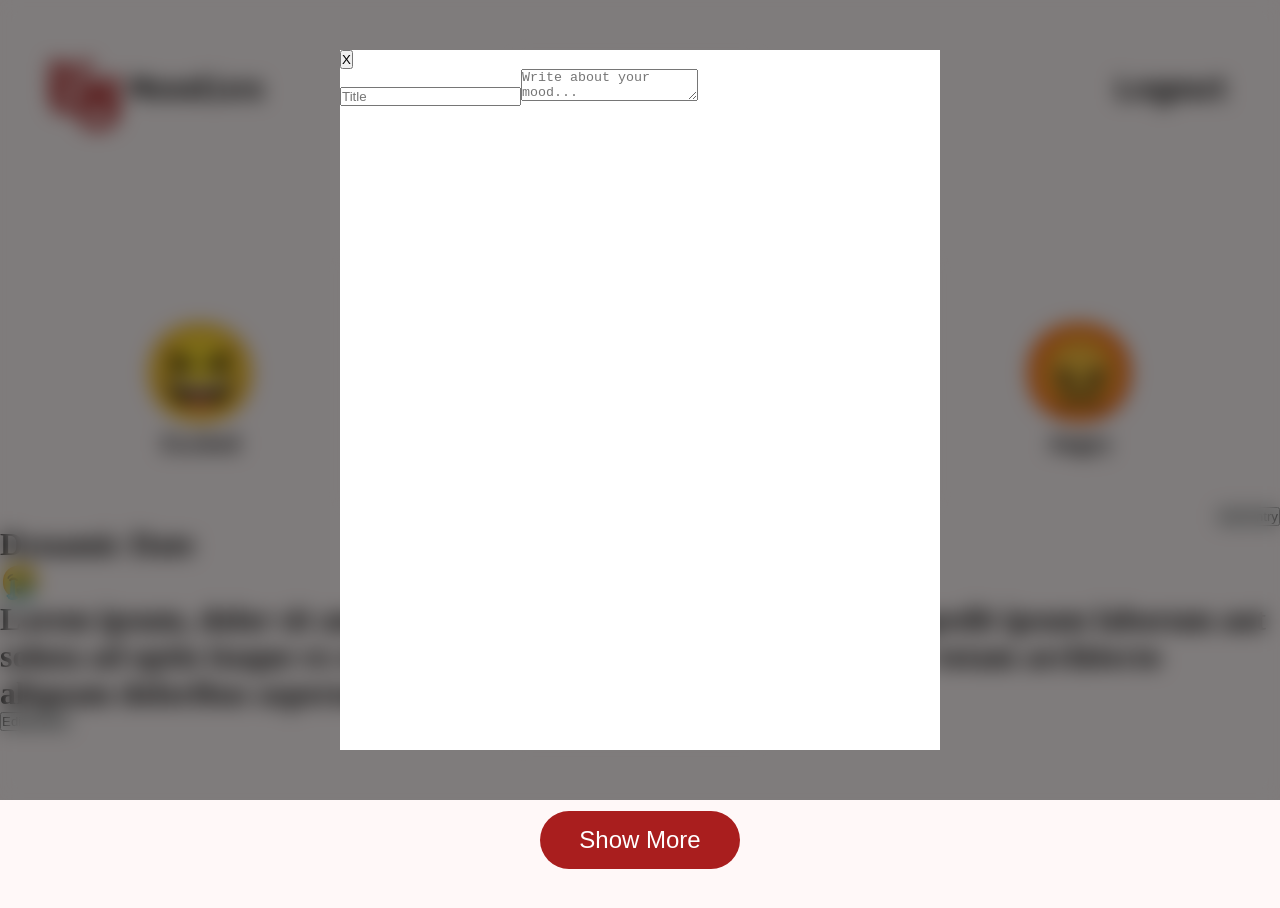
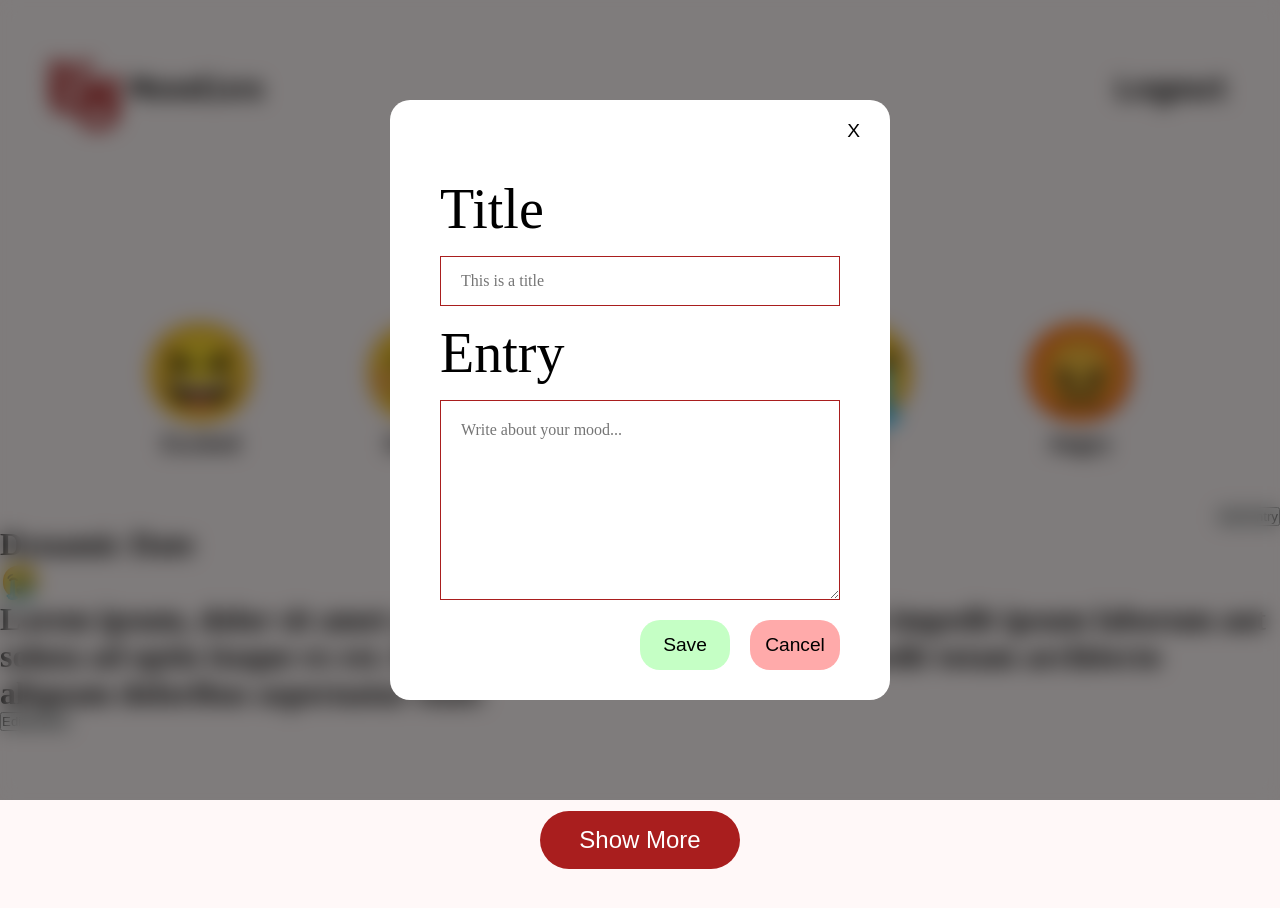
Before and after one commit to Tundoor/Moodies, an Angular app: page / in a window 1280 px wide. Shown: the top 908 px of the page. Built offline with nearby package versions, Linux system fonts and the light colour scheme.

Commit message:
Updated styling for modal

```diff
--- a/src/app/app.component.css
+++ b/src/app/app.component.css
@@ -0,0 +1,5 @@
+* {
+    box-sizing: border-box;
+    margin: 0;
+    padding: 0;
+}
--- a/src/app/entry-modal/entry-modal.component.css
+++ b/src/app/entry-modal/entry-modal.component.css
@@ -13,7 +13,91 @@
     top: 50%;
     transform: translate(-50%, -50%);
     background-color: white;
-    width: 600px;
-    height: 700px;
+    width: 500px;
+    height: 600px;
     z-index: 10;
+    border-radius: 20px;
 }
+
+.entry-form {
+   display: flex;
+   flex-direction: column;
+   justify-content: center;
+   padding-left: 10%;
+   padding-right: 10%;
+   margin-top: 20px;
+}
+
+.close-btn-div {
+    display: flex;
+    justify-content: end;
+    margin-right: 30px;
+    margin-top: 20px;
+}
+
+.close-btn {
+    font-size: 1.2rem;
+    border: none;
+    background-color: transparent;
+    cursor: pointer;
+}
+
+.add-title, .add-entry {
+    display: flex;
+    flex-direction: column;
+}
+
+label {
+    font-size: 3.5rem;
+    margin-bottom: 15px;
+    margin-top: 15px;
+}
+
+.title {
+    height: 50px;
+    padding: 20px;
+    font-size: 1rem;
+    border: 1px solid #A91E1E;
+    box-shadow: none;
+    font-family: var(--font-family-subtitle);
+}
+
+.text {
+    height: 200px;
+    padding: 20px;
+    font-size: 1rem;
+    border-color: #A91E1E;
+    font-family: var(--font-family-subtitle);
+}
+
+.action-btns {
+    display: flex;
+    justify-content: flex-end;
+    margin-right: 30px;
+}
+.action-btn {
+    margin-top: 20px;
+    height: 50px;
+    width: 90px;
+    font-size: 1.2rem;
+    margin-right: 20px;
+    cursor: pointer;
+    border-radius: 20px;
+    border: none;
+}
+
+.save {
+    background-color: rgb(197, 255, 197);
+}
+
+.delete {
+    background-color: rgb(255, 170, 170);
+}
+
+.delete:hover {
+    background-color: #f72f2f;
+}
+
+.save:hover {
+     background-color: rgb(103, 253, 80);
+}
--- a/src/app/entry-modal/entry-modal.component.html
+++ b/src/app/entry-modal/entry-modal.component.html
@@ -1,8 +1,24 @@
 <div class="overlay"></div>
 <div class="entry-modal">
-    <button class="close-btn">X</button>
-<form class="entry-form">
-   <input class="title" placeholder="Title" type="text">
-   <textarea class="text" placeholder="Write about your mood..." type="text"></textarea>
-</form>
+    <div class="close-btn-div">
+        <button class="close-btn">X</button>
+    </div>
+    <form class="entry-form">
+        <!-- Add Title -->
+        <div class="add-title">
+            <label>Title</label>
+            <input class="title" placeholder="This is a title" type="text" maxlength="100">
+        </div>
+
+        <!-- Add Entry -->
+        <div class="add-entry">
+            <label>Entry</label>
+            <textarea class="text" placeholder="Write about your mood..." type="text"></textarea>
+        </div>
+    </form>
+     <!-- Buttons -->
+        <div class="action-btns">
+        <button class="save action-btn">Save</button>
+        <button class="delete action-btn">Cancel</button>
+        </div>
 </div>
```
